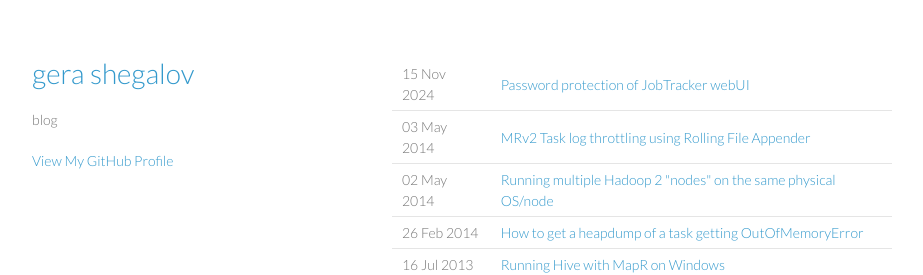
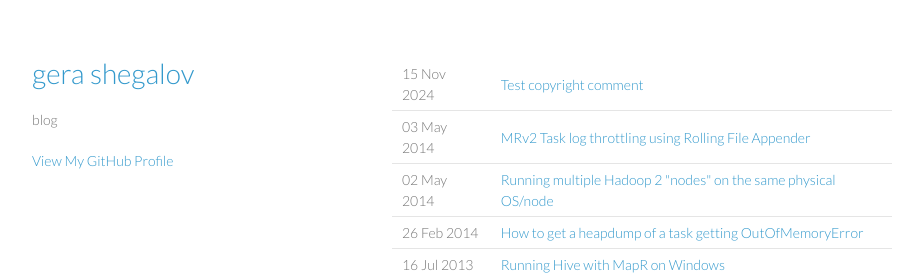
Before and after one commit to gerashegalov/gerashegalov.github.io, a Jekyll site: the page built from index.html, in a window 1280 px wide. Shown: the top 275 px of the page, without its empty margins (178-1101 px from the left). Built offline with Jekyll 4.4.1, drawn with Linux system fonts in a browser that asks for light colours.

Commit message:
Update 2024-11-15-Copyright-comment-test.md

```diff
--- a/_posts/2024-11-15-Copyright-comment-test.md
+++ b/_posts/2024-11-15-Copyright-comment-test.md
@@ -1,6 +1,6 @@
 ---
 layout: post
-title: Password protection of JobTracker webUI
+title: Test copyright comment
 ---
 
 <!---
```
